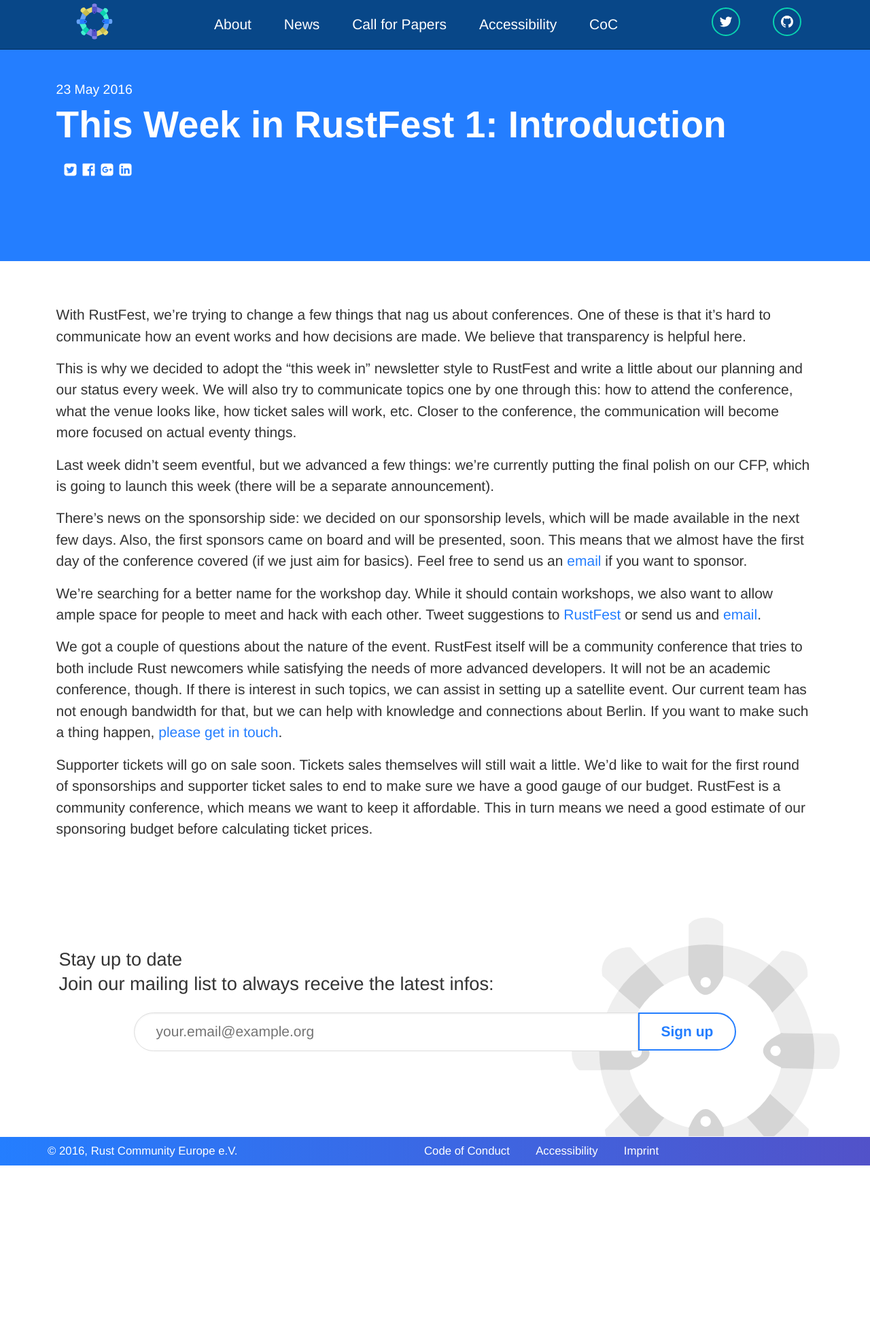
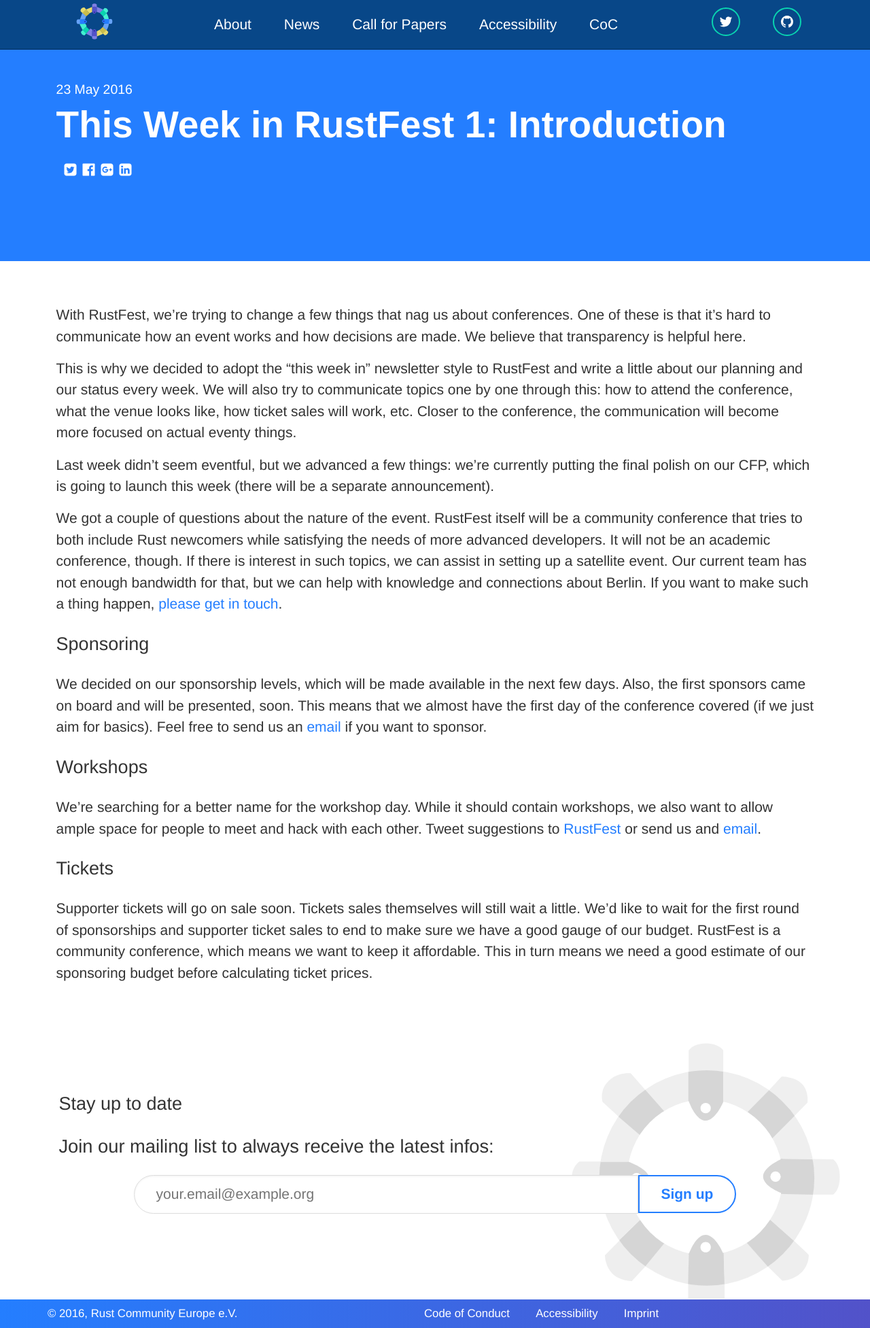
Before and after one commit to RustFestEU/blog.rustfest.eu, a Jekyll site: the page built from _posts/2016-05-23-this-week-in-rustfest-1.md, in a window 1280 px wide. Shown: the whole page at 68% size. Built offline with Jekyll 4.4.1, drawn with Linux system fonts in a browser that asks for light colours; before the commit the page ends 1714 px from its top, so only the background shows below that.

Commit message:
Add some sub-headlines to first TWIRF post

```diff
--- a/_posts/2016-05-23-this-week-in-rustfest-1.md
+++ b/_posts/2016-05-23-this-week-in-rustfest-1.md
@@ -9,10 +9,19 @@
 
 Last week didn't seem eventful, but we advanced a few things: we're currently putting the final polish on our CFP, which is going to launch this week (there will be a separate announcement).
 
-There's news on the sponsorship side: we decided on our sponsorship levels, which will be made available in the next few days. Also, the first sponsors came on board and will be presented, soon. This means that we almost have the first day of the conference covered (if we just aim for basics). Feel free to send us an [email](mailto:sponsor@rustfest.eu) if you want to sponsor.
+We got a couple of questions about the nature of the event. RustFest itself will be a community conference that tries to both include Rust newcomers while satisfying the needs of more advanced developers. It will not be an academic conference, though. If there is interest in such topics, we can assist in setting up a satellite event. Our current team has not enough bandwidth for that, but we can help with knowledge and connections about Berlin. If you want to make such a thing happen, [please get in touch](mailto:team@rustfest.eu).
+
+Sponsoring
+----------
+
+We decided on our sponsorship levels, which will be made available in the next few days. Also, the first sponsors came on board and will be presented, soon. This means that we almost have the first day of the conference covered (if we just aim for basics). Feel free to send us an [email](mailto:sponsor@rustfest.eu) if you want to sponsor.
+
+Workshops
+----------
 
 We're searching for a better name for the workshop day. While it should contain workshops, we also want to allow ample space for people to meet and hack with each other. Tweet suggestions to [RustFest](https://twitter.com/rustfest) or send us and [email](mailto:team@rustfest.eu).
 
-We got a couple of questions about the nature of the event. RustFest itself will be a community conference that tries to both include Rust newcomers while satisfying the needs of more advanced developers. It will not be an academic conference, though. If there is interest in such topics, we can assist in setting up a satellite event. Our current team has not enough bandwidth for that, but we can help with knowledge and connections about Berlin. If you want to make such a thing happen, [please get in touch](mailto:team@rustfest.eu).
+Tickets
+----------
 
 Supporter tickets will go on sale soon. Tickets sales themselves will still wait a little. We'd like to wait for the first round of sponsorships and supporter ticket sales to end to make sure we have a good gauge of our budget. RustFest is a community conference, which means we want to keep it affordable. This in turn means we need a good estimate of our sponsoring budget before calculating ticket prices.
--- a/_sass/components/_blog.scss
+++ b/_sass/components/_blog.scss
@@ -1,3 +1,7 @@
+.post h2 {
+  margin: 1em 0;
+}
+
 .post-meta {
   display: inline-block;
   font-size: 0.925em;
```
